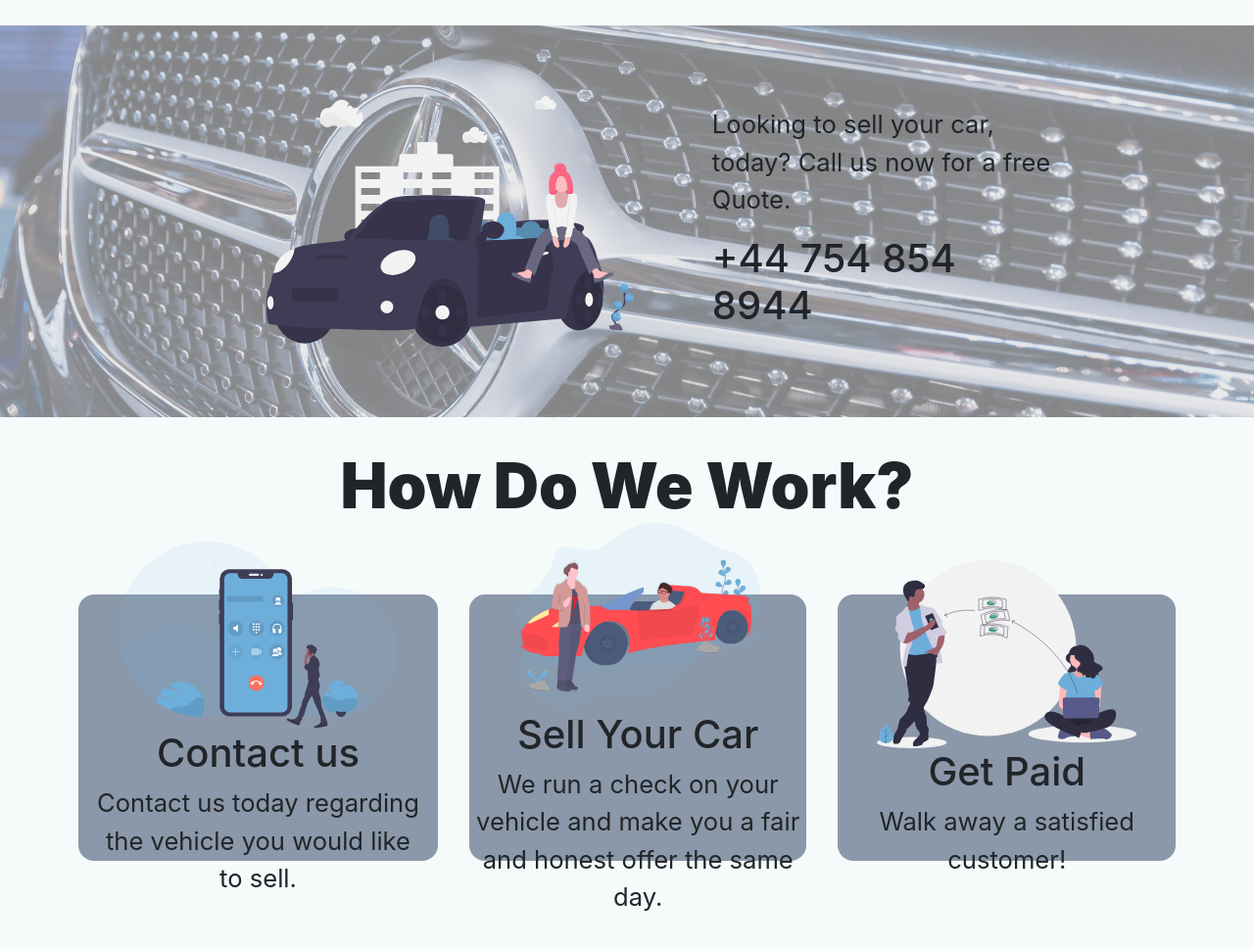
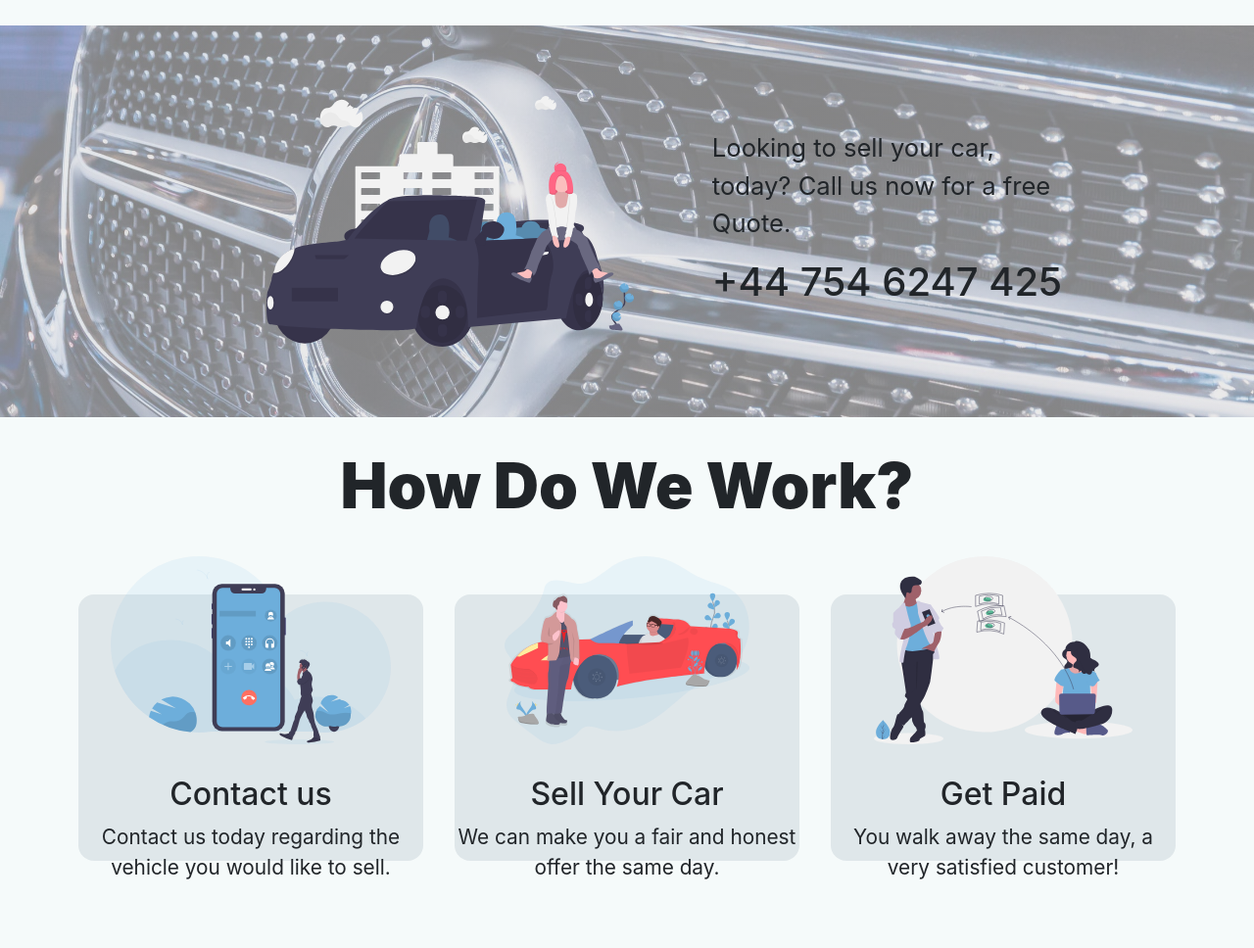
Before and after one commit to harrywalker94/product-landing-page-cars, a plain HTML site: page index.html in a window 1280 px wide. Shown: the part 134-1102 px from the top of the page at 98% size. After the commit the page ends 1077 px from the top, so only its background shows below. Drawn offline with nearby package versions, Linux system fonts and the light colour scheme.

Commit message:
finalfinal

```diff
--- a/assets/css/style.css
+++ b/assets/css/style.css
@@ -6,6 +6,7 @@
 
 body {
   background: var(--white);
+  height: 100vh;
 }
 
 :root {
@@ -91,6 +92,15 @@ nav {
   font-size: 1.6rem;
 }
 
+.home-logo__text h1 {
+  cursor: pointer;
+}
+
+.home-logo__text h1 a {
+  text-decoration: none;
+  color: inherit;
+}
+
 .column-title {
   text-align: center;
   margin-top: 2rem;
@@ -122,15 +132,27 @@ nav {
   padding: 2rem;
 }
 
+.col-img {
+  width: 100%;
+}
+
+.col-img h1 {
+  font-size: 2rem;
+  margin-top: 2rem;
+}
+
+.col-img p {
+  font-size: 1.3rem;
+}
+
 .column-one {
   width: 100%;
   height: 100%;
   font-size: 1.6rem;
-  background: rgba(35, 57, 91, 0.5);
+  background: rgba(35, 57, 91, 0.1);
   display: flex;
   justify-content: center;
   align-items: center;
-  padding: 1rem;
   margin: 1rem;
   border-radius: 1rem;
   flex-direction: column;
@@ -140,7 +162,7 @@ nav {
   width: 100%;
   height: 100%;
   font-size: 1.6rem;
-  background: rgba(35, 57, 91, 0.5);
+  background: rgba(35, 57, 91, 0.1);
   display: flex;
   justify-content: center;
   align-items: center;
@@ -153,7 +175,7 @@ nav {
   width: 100%;
   height: 100%;
   font-size: 1.6rem;
-  background: rgba(35, 57, 91, 0.5);
+  background: rgba(35, 57, 91, 0.1);
   display: flex;
   justify-content: center;
   align-items: center;
--- a/index.html
+++ b/index.html
@@ -27,7 +27,7 @@
           <p>
             Looking to sell your car, today? Call us now for a free Quote.
           </p>
-          <h1>+44 754 854 8944</h1>
+          <h1><a href="tel:+44 754 6247 425">+44 754 6247 425</a></h1>
         </div>
       </div>
     </div>
@@ -52,8 +52,7 @@
             <img src="assets/images/car.svg" alt="" />
             <h1>Sell Your Car</h1>
             <p>
-              We run a check on your vehicle and make you a fair and honest
-              offer the same day.
+              We can make you a fair and honest offer the same day.
             </p>
           </div>
         </div>
@@ -62,34 +61,13 @@
             <img src="assets/images/pay2.svg" alt="" />
             <h1>Get Paid</h1>
             <p>
-              Walk away a satisfied customer!
+              You walk away the same day, a very satisfied customer!
             </p>
           </div>
         </div>
       </div>
     </div>
 
-    <br />
-    <br />
-    <br />
-    <br />
-    <br />
-    <br />
-    <br />
-    <br />
-    <br />
-    <br />
-    <br />
-    <br />
-    <br />
-    <br />
-    <br />
-    <br />
-    <br />
-    <br />
-    <br />
-    <br />
-
     <script src="js/jquery-3.4.1.js"></script>
     <script src="js/bootstrap.bundle.min.js"></script>
     <script src="js/app.js"></script>
```
